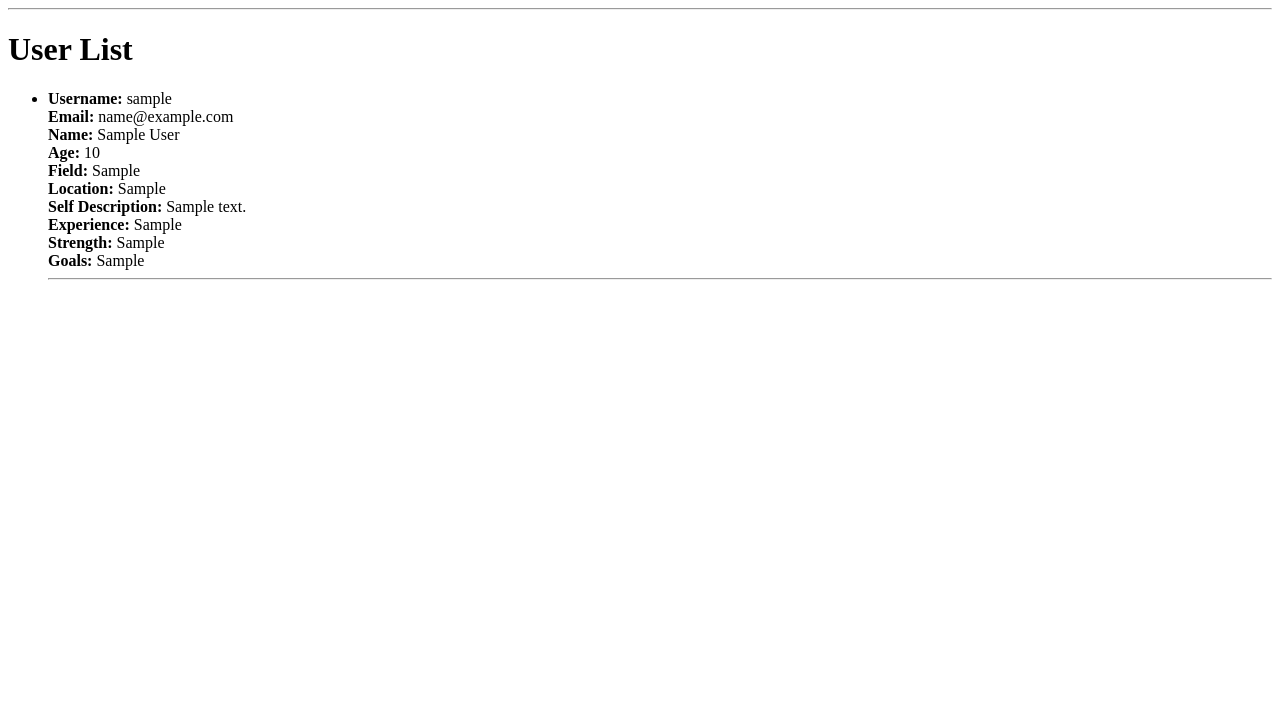
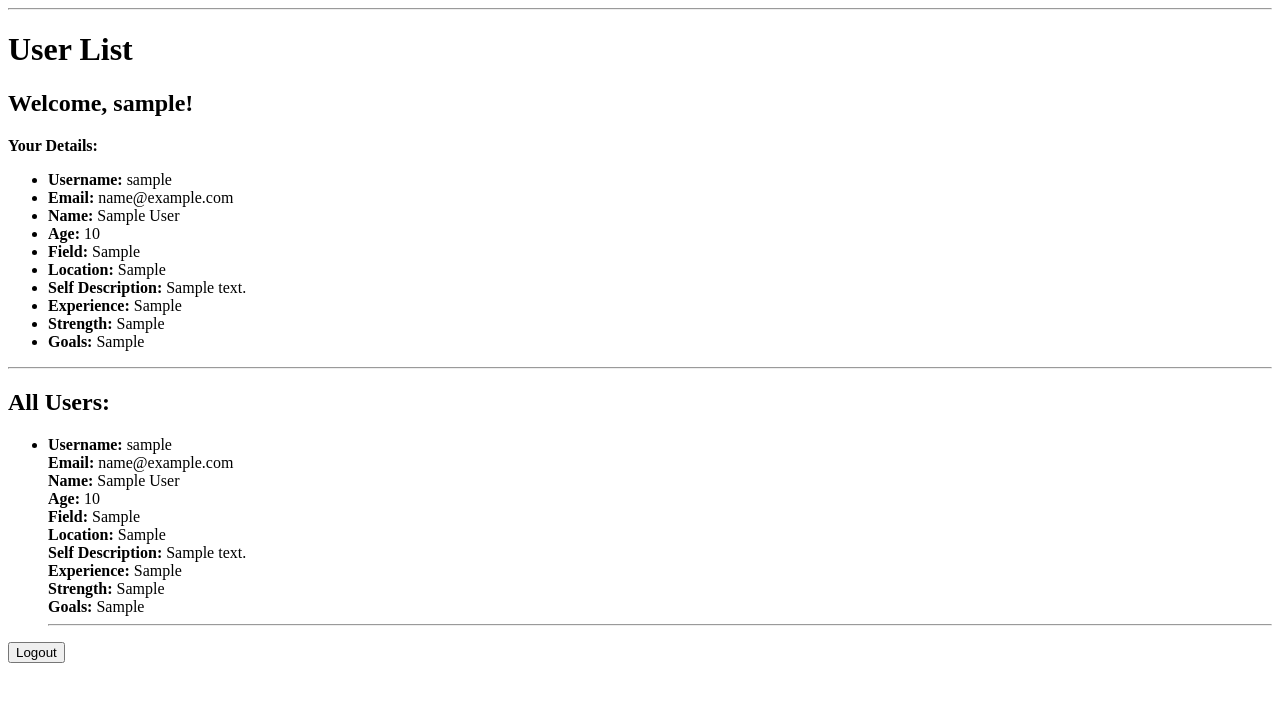
Before and after one commit to ezhong0/hackathon2024, a Flask app: page /users in a window 1280 px wide. Shown: the top 702 px of the page. Run offline with Flask 3, Linux system fonts and the light colour scheme; a user stored in the database is signed in; tables that the repository leaves empty hold one stand-in row (values such as "Sample post").

Commit message:
logout button + sessions

```diff
--- a/app/routes.py
+++ b/app/routes.py
@@ -1,8 +1,18 @@
 from flask import render_template, flash, redirect, url_for, session
 from werkzeug.security import generate_password_hash, check_password_hash  # Import hashing functions
 from app import app
+from functools import wraps
 from app.forms import LoginForm, SignUpForm, ProfileForm
 from .models import db, User
+
+def login_required(f):
+    @wraps(f)
+    def decorated_function(*args, **kwargs):
+        if 'user_id' not in session:
+            flash('You need to log in to access this page.')
+            return redirect(url_for('login'))
+        return f(*args, **kwargs)
+    return decorated_function
 
 @app.route('/', methods=['GET', 'POST'])
 @app.route('/login', methods=['GET', 'POST'])
@@ -76,11 +86,15 @@ def profile(user_id):
     return render_template('profile.html', title='Profile', form=form)
 
 @app.route('/users')
+@login_required
 def list_users():
     users = User.query.all()  # Query all users
-    return render_template('users.html', users=users)  # Pass users to a template
+    current_user_id = session.get('user_id')  # Get the current user's ID from the session
+    current_user = User.query.get(current_user_id)  # Fetch the current user from the database
 
-@app.route('/logout')
+    return render_template('users.html', users=users, current_user=current_user)  # Pass users and current user to the template
+
+@app.route('/logout', methods=['POST'])
 def logout():
     session.pop('user_id', None)  # Remove user ID from session
     flash('You have been logged out.')
--- a/app/templates/users.html
+++ b/app/templates/users.html
@@ -2,6 +2,28 @@
 
 {% block body %}
     <h1>User List</h1>
+
+    {% if current_user %}
+        <h2>Welcome, {{ current_user.username }}!</h2>
+        <strong>Your Details:</strong>
+        <ul>
+            <li><strong>Username:</strong> {{ current_user.username }}</li>
+            <li><strong>Email:</strong> {{ current_user.email }}</li>
+            <li><strong>Name:</strong> {{ current_user.name }}</li>
+            <li><strong>Age:</strong> {{ current_user.age }}</li>
+            <li><strong>Field:</strong> {{ current_user.field }}</li>
+            <li><strong>Location:</strong> {{ current_user.location }}</li>
+            <li><strong>Self Description:</strong> {{ current_user.self_description }}</li>
+            <li><strong>Experience:</strong> {{ current_user.experience }}</li>
+            <li><strong>Strength:</strong> {{ current_user.strength }}</li>
+            <li><strong>Goals:</strong> {{ current_user.goals }}</li>
+        </ul>
+        <hr>
+    {% else %}
+        <h2>Welcome, Guest!</h2>
+    {% endif %}
+
+    <h2>All Users:</h2>
     <ul>
         {% for user in users %}
             <li>
@@ -19,4 +41,9 @@
             </li>
         {% endfor %}
     </ul>
+
+    <form action="{{ url_for('logout') }}" method="post">
+        <button type="submit">Logout</button>
+    </form>
+
 {% endblock %}
```
Also changed, not shown: app/__init__.py (+12 -0 lines).
